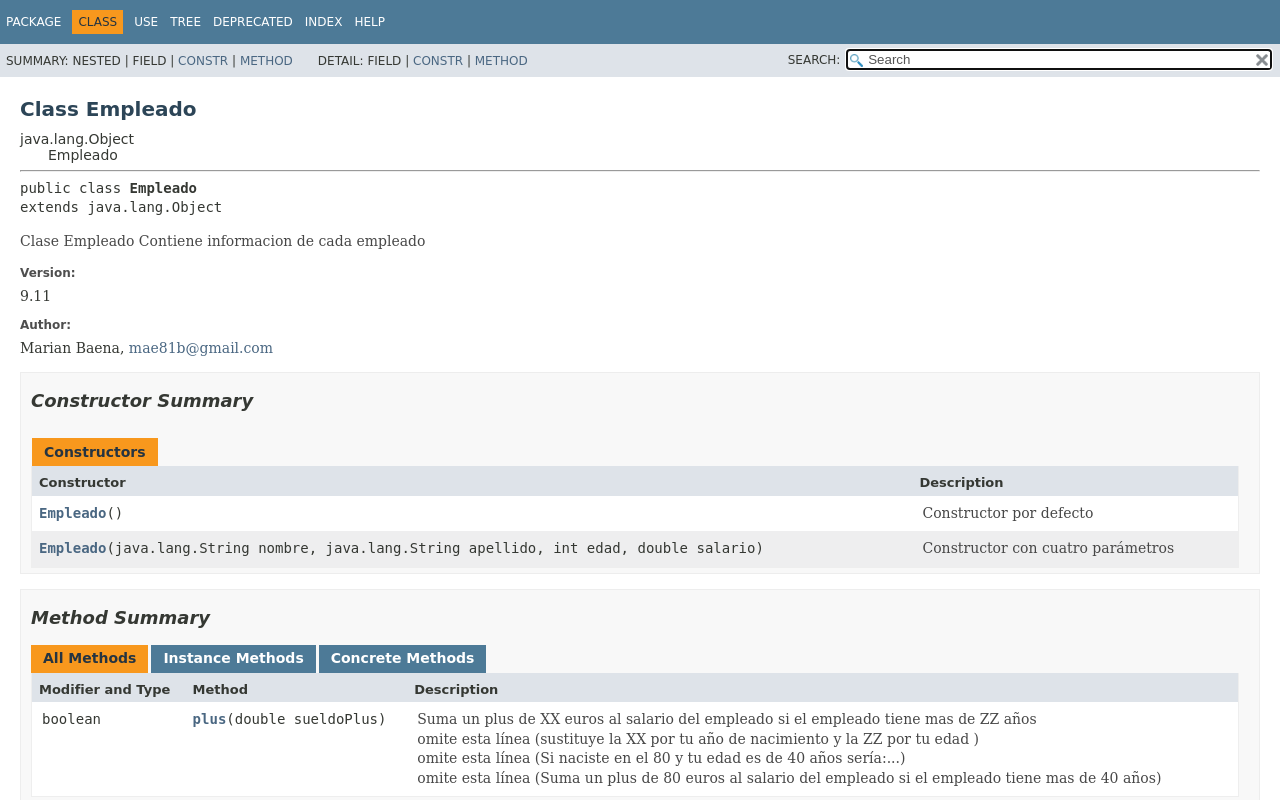
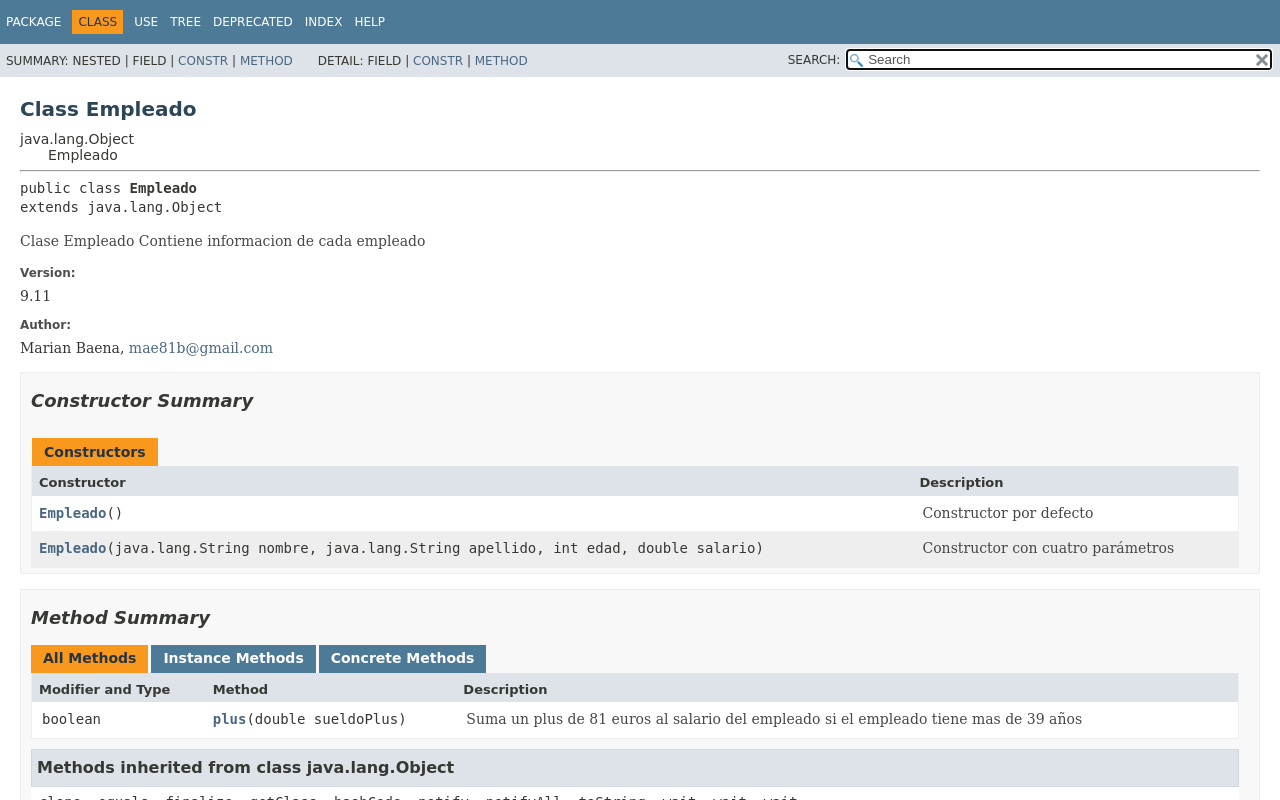
Before and after one commit to MarianBaena/06_EMPLEADO_JAVADOC, a plain HTML site: page Empleado.html in a window 1280 px wide. Drawn offline with Linux system fonts and the light colour scheme; a script that the page names is missing; a web font is replaced by a local one.

Commit message:
corrección

```diff
--- a/Empleado.html
+++ b/Empleado.html
@@ -2,7 +2,7 @@
 <!-- NewPage -->
 <html lang="es">
 <head>
-<!-- Generated by javadoc (15) on Mon Dec 14 20:08:21 CET 2020 -->
+<!-- Generated by javadoc (15) on Mon Dec 14 21:31:00 CET 2020 -->
 <title>Empleado</title>
 <meta http-equiv="Content-Type" content="text/html; charset=UTF-8">
 <meta name="dc.created" content="2020-12-14">
@@ -109,7 +109,7 @@ extends java.lang.Object</pre>
 <tr class="alt-color">
 <th class="col-constructor-name" scope="row"><code><span class="member-name-link"><a href="#%3Cinit%3E()">Empleado</a></span>()</code></th>
 <td class="col-last">
-<div class="block">Constructor por defecto<br></div>
+<div class="block">Constructor por defecto</div>
 </td>
 </tr>
 <tr class="row-color">
@@ -118,7 +118,7 @@ java.lang.String&nbsp;apellido,
 int&nbsp;edad,
 double&nbsp;salario)</code></th>
 <td class="col-last">
-<div class="block">Constructor con cuatro parámetros<br></div>
+<div class="block">Constructor con cuatro parámetros</div>
 </td>
 </tr>
 </tbody>
@@ -146,10 +146,7 @@ double&nbsp;salario)</code></th>
 <td class="col-first"><code>boolean</code></td>
 <th class="col-second" scope="row"><code><span class="member-name-link"><a href="#plus(double)">plus</a></span>&#8203;(double&nbsp;sueldoPlus)</code></th>
 <td class="col-last">
-<div class="block">Suma un plus de XX euros al salario del empleado si el empleado tiene mas de ZZ años<br>
- omite esta línea (sustituye la XX por tu año de nacimiento y la ZZ por tu edad )<br>
- omite esta línea (Si naciste en el 80 y tu edad es de 40 años sería:...)<br>
- omite esta línea (Suma un plus de 80 euros al salario del empleado si el empleado tiene mas de 40 años)<br></div>
+<div class="block">Suma un plus de 81 euros al salario del empleado si el empleado tiene mas de 39 años<br></div>
 </td>
 </tr>
 </tbody>
@@ -174,7 +171,7 @@ double&nbsp;salario)</code></th>
 <section class="detail" id="&lt;init&gt;()">
 <h3>Empleado</h3>
 <div class="member-signature"><span class="modifiers">public</span>&nbsp;<span class="member-name">Empleado</span>()</div>
-<div class="block">Constructor por defecto<br></div>
+<div class="block">Constructor por defecto</div>
 </section>
 </li>
 <li>
@@ -184,7 +181,7 @@ double&nbsp;salario)</code></th>
 java.lang.String&nbsp;apellido,
 int&nbsp;edad,
 double&nbsp;salario)</span></div>
-<div class="block">Constructor con cuatro parámetros<br></div>
+<div class="block">Constructor con cuatro parámetros</div>
 <dl class="notes">
 <dt>Parameters:</dt>
 <dd><code>nombre</code> - nombre del empleado</dd>
@@ -206,13 +203,10 @@ double&nbsp;salario)</span></div>
 <section class="detail" id="plus(double)">
 <h3>plus</h3>
 <div class="member-signature"><span class="modifiers">public</span>&nbsp;<span class="return-type">boolean</span>&nbsp;<span class="member-name">plus</span>&#8203;(<span class="parameters">double&nbsp;sueldoPlus)</span></div>
-<div class="block">Suma un plus de XX euros al salario del empleado si el empleado tiene mas de ZZ años<br>
- omite esta línea (sustituye la XX por tu año de nacimiento y la ZZ por tu edad )<br>
- omite esta línea (Si naciste en el 80 y tu edad es de 40 años sería:...)<br>
- omite esta línea (Suma un plus de 80 euros al salario del empleado si el empleado tiene mas de 40 años)<br></div>
+<div class="block">Suma un plus de 81 euros al salario del empleado si el empleado tiene mas de 39 años<br></div>
 <dl class="notes">
 <dt>Parameters:</dt>
-<dd><code>sueldoPlus</code> - Parámetro sueldo para calcular</dd>
+<dd><code>sueldoPlus</code> - cantidad en euros que se suma al salario</dd>
 <dt>Returns:</dt>
 <dd><ul>
            <li>true: se suma el plus al sueldo</li>
```
Also changed, not shown: allclasses-index.html (+1 -1 lines), allpackages-index.html (+1 -1 lines), class-use/Empleado.html (+1 -1 lines), constant-values.html (+1 -1 lines), deprecated-list.html (+1 -1 lines), help-doc.html (+1 -1 lines), index-files/index-1.html (+3 -3 lines), index-files/index-2.html (+2 -5 lines), index.html (+1 -1 lines), overview-tree.html (+1 -1 lines), package-summary.html (+1 -1 lines), package-tree.html (+1 -1 lines), package-use.html (+1 -1 lines).
